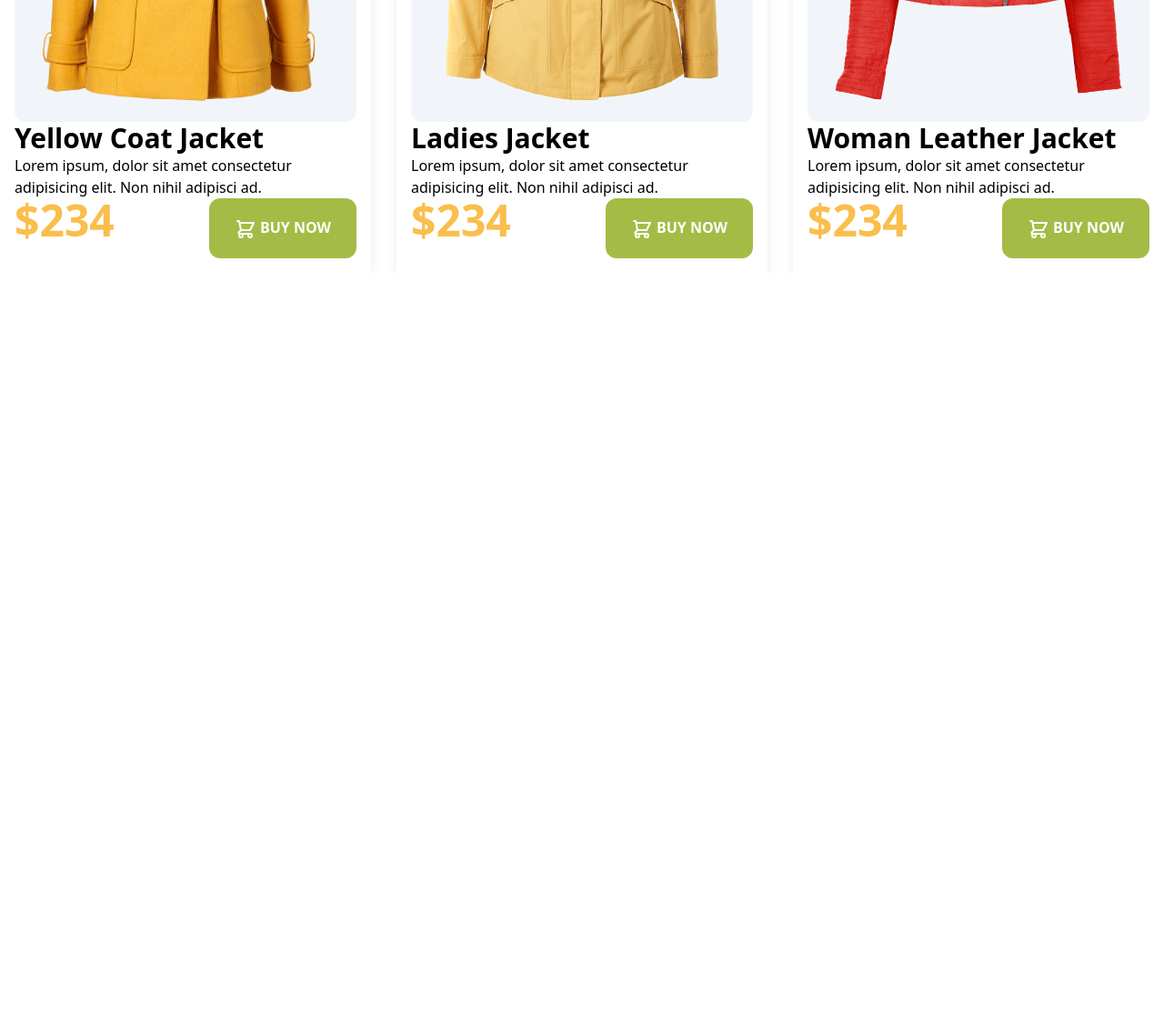
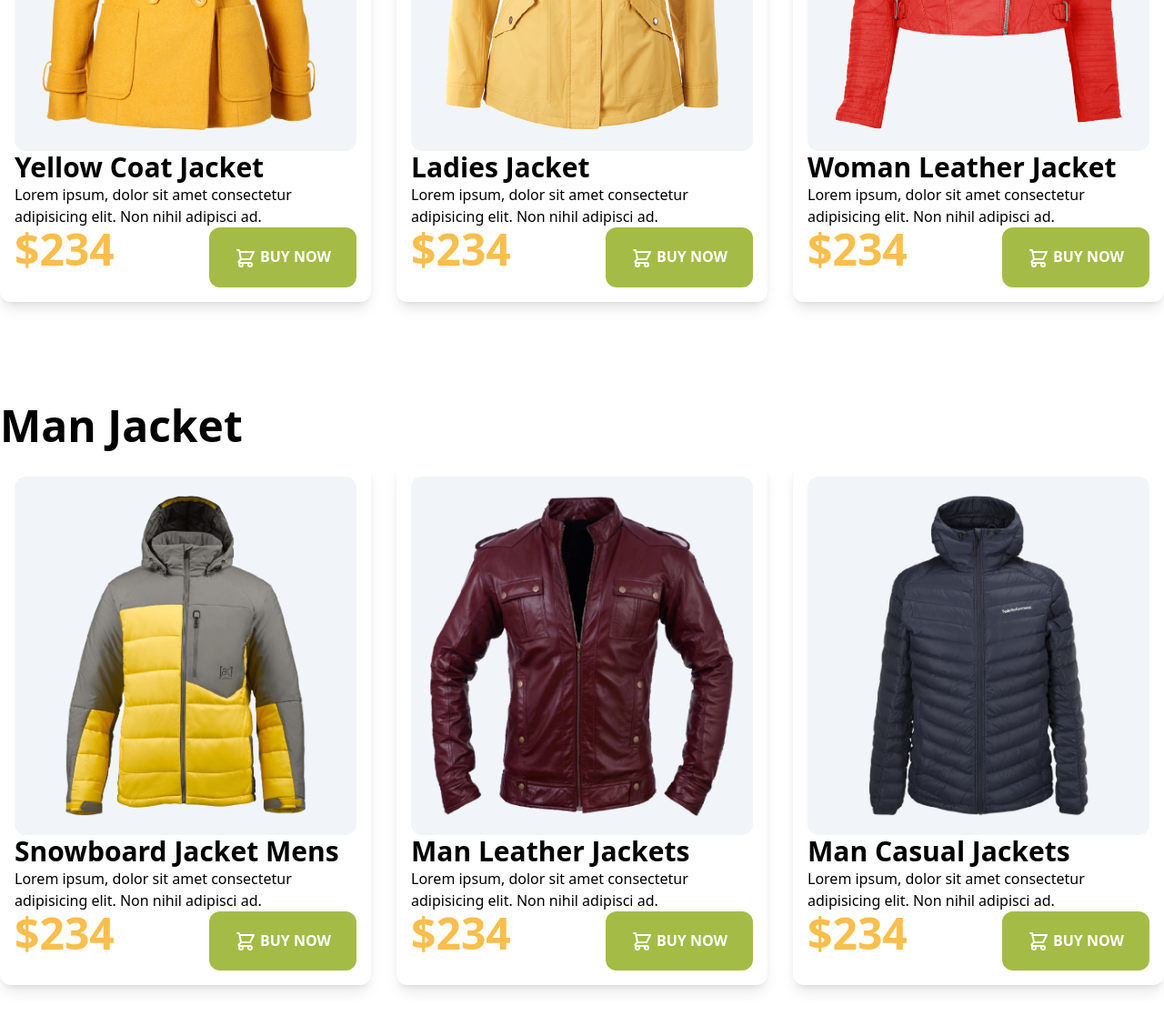
Before and after one commit to susmoysaha6/penguin-fashion-tailwind, a plain HTML site: page index.html in a window 1280 px wide. Shown: the part 1044-2172 px from the top of the page at 91% size. Before the commit the page ends 1344 px from the top, so only its background shows below. Drawn offline with nearby package versions, Linux system fonts and the light colour scheme.

Commit message:
man section added

```diff
--- a/index.html
+++ b/index.html
@@ -47,11 +47,11 @@
     </header>
     <main class="container mx-auto">
         <!-- woman jacket -->
-        <section>
-            <section class="text-5xl font-semibold">Woman Jacket</section>
-            <div class="grid grid-cols-3 gap-7">
+        <section class="pb-24">
+            <h2 class="text-5xl font-semibold my-4">Woman Jacket</h2>
+            <div class="grid md:grid-cols-2 lg:grid-cols-3 gap-7">
                 <!-- Jacket 1 -->
-                <div class="p-4 shadow-lg">
+                <div class="p-4 shadow-lg rounded-xl">
                     <div>
                         <div class="p-5 bg-slate-100 rounded-xl">
                             <img src="images/jacket-1.png" alt="">
@@ -72,7 +72,7 @@
                     </div>
                 </div>
                 <!-- Jacket 2 -->
-                <div class="p-4 shadow-lg">
+                <div class="p-4 shadow-lg rounded-xl">
                     <div>
                         <div class="p-5 bg-slate-100 rounded-xl">
                             <img src="images/jacket-2.png" alt="">
@@ -93,7 +93,7 @@
                     </div>
                 </div>
                 <!-- Jacket 3 -->
-                <div class="p-4 shadow-lg">
+                <div class="p-4 shadow-lg rounded-xl">
                     <div>
                         <div class="p-5 bg-slate-100 rounded-xl">
                             <img src="images/jacket-3.png" alt="">
@@ -115,6 +115,75 @@
                 </div>
             </div>
         </section>
+        <!-- man jacket -->
+        <section class="pb-24">
+            <h2 class="text-5xl font-semibold my-4">Man Jacket</h2>
+            <div class="grid md:grid-cols-2 lg:grid-cols-3 gap-7">
+                <!-- Jacket 1 -->
+                <div class="p-4 shadow-lg rounded-xl">
+                    <div>
+                        <div class="p-5 bg-slate-100 rounded-xl">
+                            <img src="images/jacket-4.png" alt="">
+                        </div>
+                        <h3 class="text-3xl font-semibold">Snowboard Jacket Mens</h3>
+                        <p>Lorem ipsum, dolor sit amet consectetur adipisicing elit. Non nihil adipisci ad.</p>
+                    </div>
+                    <div class="flex justify-between">
+                        <h2 class="text-5xl font-bold text-price">$234</h2>
+                        <button class="uppercase bg-[#A4BC46] py-5 px-7 rounded-xl text-white font-semibold">
+                            <svg xmlns="http://www.w3.org/2000/svg" class="h-6 w-6 inline" fill="none"
+                                viewBox="0 0 24 24" stroke="currentColor" stroke-width="2">
+                                <path stroke-linecap="round" stroke-linejoin="round"
+                                    d="M3 3h2l.4 2M7 13h10l4-8H5.4M7 13L5.4 5M7 13l-2.293 2.293c-.63.63-.184 1.707.707 1.707H17m0 0a2 2 0 100 4 2 2 0 000-4zm-8 2a2 2 0 11-4 0 2 2 0 014 0z" />
+                            </svg>
+                            Buy Now
+                        </button>
+                    </div>
+                </div>
+                <!-- Jacket 2 -->
+                <div class="p-4 shadow-lg rounded-xl">
+                    <div>
+                        <div class="p-5 bg-slate-100 rounded-xl">
+                            <img src="images/jacket-5.png" alt="">
+                        </div>
+                        <h3 class="text-3xl font-semibold">Man Leather Jackets</h3>
+                        <p>Lorem ipsum, dolor sit amet consectetur adipisicing elit. Non nihil adipisci ad.</p>
+                    </div>
+                    <div class="flex justify-between">
+                        <h2 class="text-5xl font-bold text-price">$234</h2>
+                        <button class="uppercase bg-[#A4BC46] py-5 px-7 rounded-xl text-white font-semibold">
+                            <svg xmlns="http://www.w3.org/2000/svg" class="h-6 w-6 inline" fill="none"
+                                viewBox="0 0 24 24" stroke="currentColor" stroke-width="2">
+                                <path stroke-linecap="round" stroke-linejoin="round"
+                                    d="M3 3h2l.4 2M7 13h10l4-8H5.4M7 13L5.4 5M7 13l-2.293 2.293c-.63.63-.184 1.707.707 1.707H17m0 0a2 2 0 100 4 2 2 0 000-4zm-8 2a2 2 0 11-4 0 2 2 0 014 0z" />
+                            </svg>
+                            Buy Now
+                        </button>
+                    </div>
+                </div>
+                <!-- Jacket 3 -->
+                <div class="p-4 shadow-lg rounded-xl">
+                    <div>
+                        <div class="p-5 bg-slate-100 rounded-xl">
+                            <img src="images/jacket-6.png" alt="">
+                        </div>
+                        <h3 class="text-3xl font-semibold">Man Casual Jackets</h3>
+                        <p>Lorem ipsum, dolor sit amet consectetur adipisicing elit. Non nihil adipisci ad.</p>
+                    </div>
+                    <div class="flex justify-between">
+                        <h2 class="text-5xl font-bold text-price">$234</h2>
+                        <button class="uppercase bg-[#A4BC46] py-5 px-7 rounded-xl text-white font-semibold">
+                            <svg xmlns="http://www.w3.org/2000/svg" class="h-6 w-6 inline" fill="none"
+                                viewBox="0 0 24 24" stroke="currentColor" stroke-width="2">
+                                <path stroke-linecap="round" stroke-linejoin="round"
+                                    d="M3 3h2l.4 2M7 13h10l4-8H5.4M7 13L5.4 5M7 13l-2.293 2.293c-.63.63-.184 1.707.707 1.707H17m0 0a2 2 0 100 4 2 2 0 000-4zm-8 2a2 2 0 11-4 0 2 2 0 014 0z" />
+                            </svg>
+                            Buy Now
+                        </button>
+                    </div>
+                </div>
+            </div>
+        </section>
     </main>
 </body>
 
```
